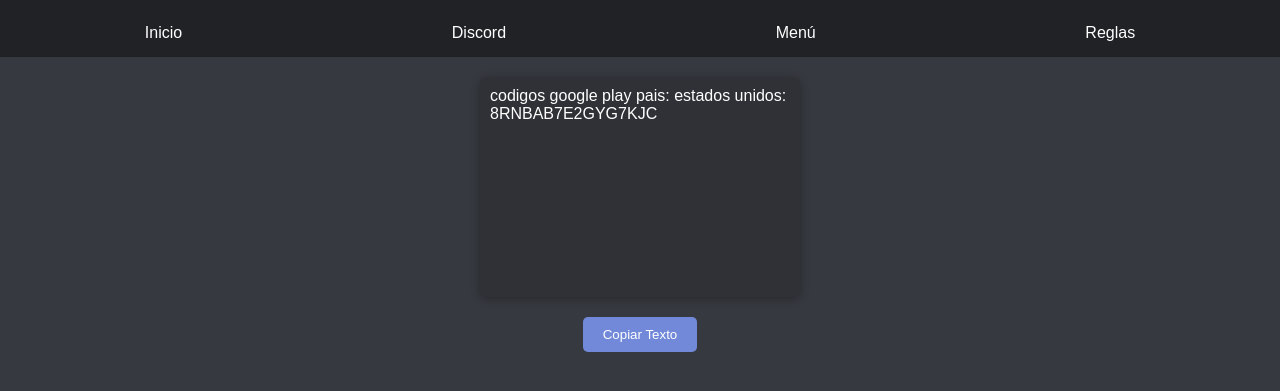
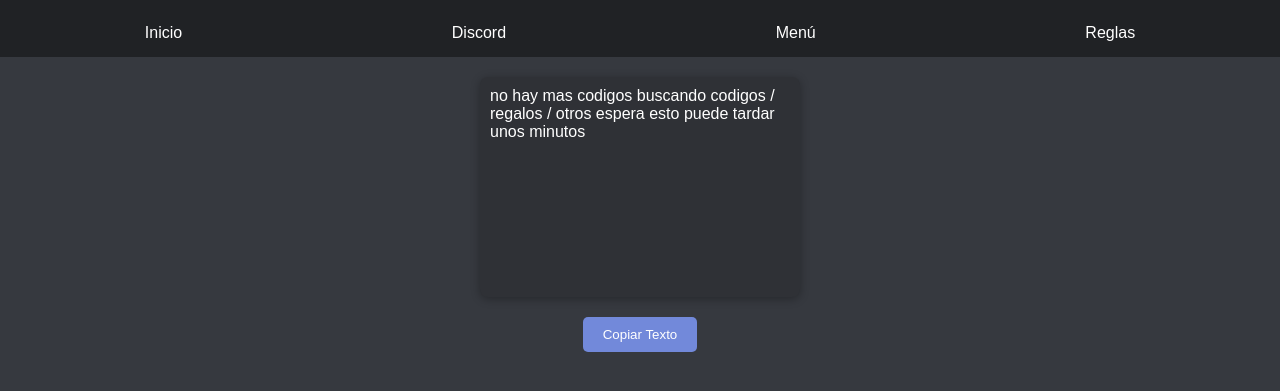
Before and after one commit to Fl0ppa22/SHADOW-GEN-FREE, a plain HTML site: page index.html in a window 1280 px wide. Shown: the part 71-462 px from the top of the page. Drawn offline with Linux system fonts and the light colour scheme.

Commit message:
Add files via upload

```diff
--- a/index.html
+++ b/index.html
@@ -111,9 +111,7 @@
 <script>
   // Array de textos predefinidos
   var textos = [
-    "codigos google play pais: estados unidos: CSD2BDWWK40XKTU0",
-	"codigos google play pais: estados unidos: 1VY43XVVC6RMSWP3",
-	"codigos google play pais: estados unidos: 8RNBAB7E2GYG7KJC"
+    ""
   ];
 
   // Función para seleccionar aleatoriamente un texto del array
```
